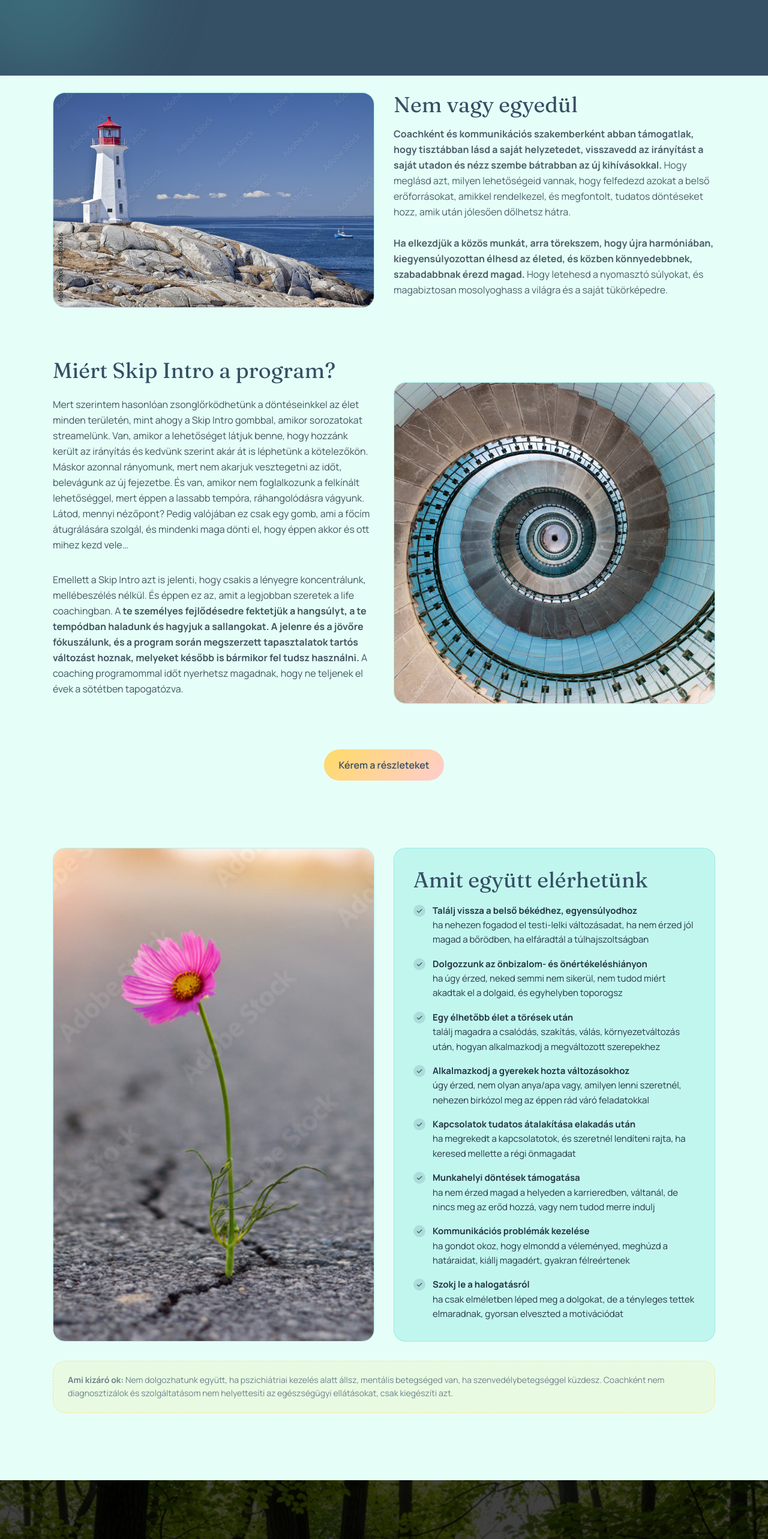
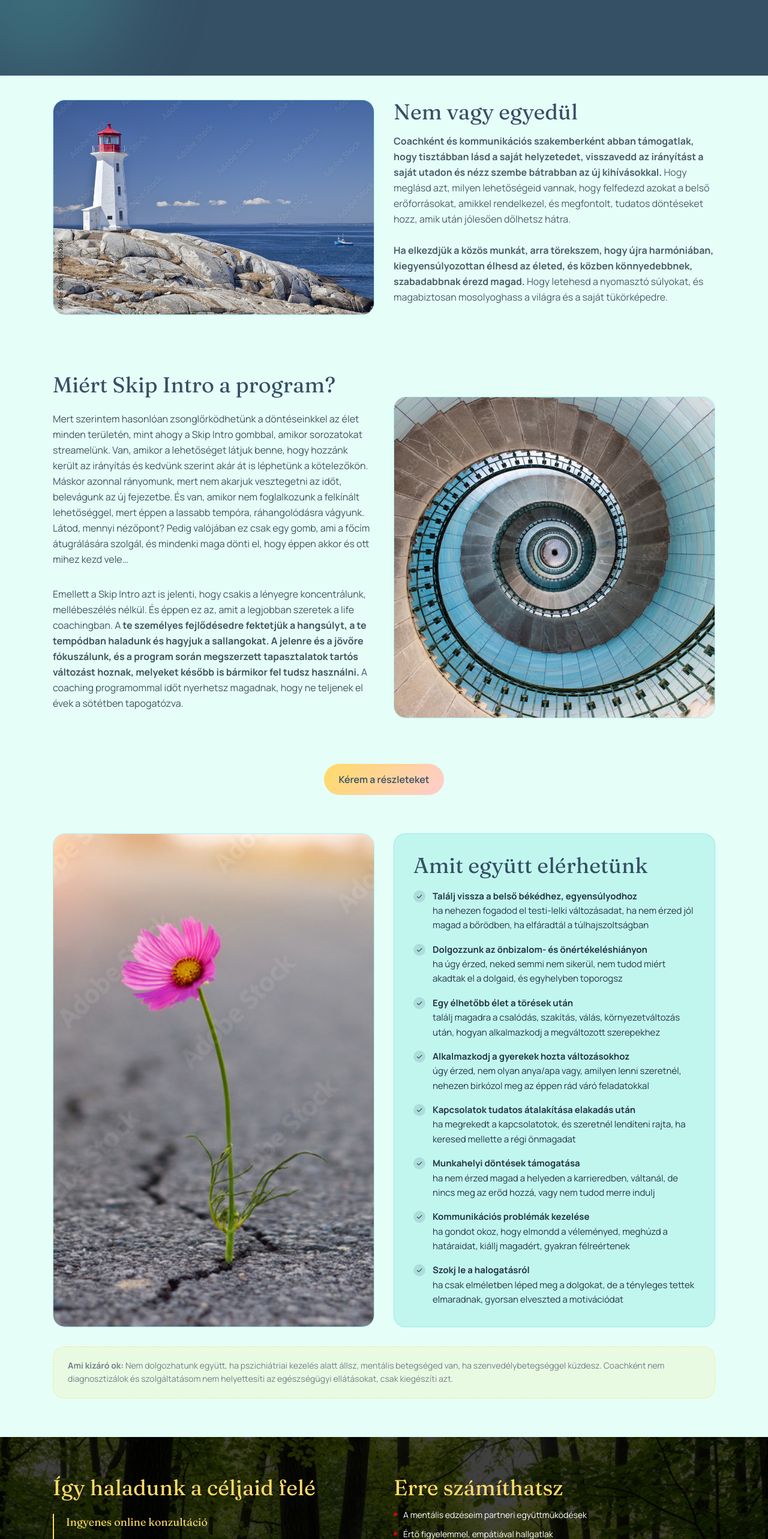
Before and after one commit to zeti1223/skipintro-coaching, a Vue app: page / in a window 1280 px wide. Shown: the part 1081-3646 px from the top of the page at 60% size. Built offline with nearby package versions, Linux system fonts and the light colour scheme.

Commit message:
smaller gap

```diff
--- a/src/components/AboutSection.vue
+++ b/src/components/AboutSection.vue
@@ -4,7 +4,7 @@
 </script>
 
 <template>
-  <section id="rolam" class="relative py-20 md:py-28">
+  <section id="rolam" class="relative py-12 md:py-16">
     <div class="max-w-6xl mx-auto px-6">
       <div class="grid md:grid-cols-[minmax(0,280px)_1fr] gap-12 md:gap-16 items-start">
         <div>
--- a/src/components/ContactSection.vue
+++ b/src/components/ContactSection.vue
@@ -68,7 +68,7 @@
 </script>
 
 <template>
-  <section id="kapcsolat" class="max-w-3xl mx-auto px-6 pt-10 pb-20 md:pt-14 md:pb-28">
+  <section id="kapcsolat" class="max-w-3xl mx-auto px-6 pt-8 pb-12 md:pt-10 md:pb-16">
     <h2 class="font-display text-3xl md:text-4xl text-ink mb-4">{{ contact.title }}</h2>
     <p class="text-body/80 leading-relaxed mb-10 max-w-xl">{{ contact.intro }}</p>
 
--- a/src/components/FaqSection.vue
+++ b/src/components/FaqSection.vue
@@ -10,7 +10,7 @@
 </script>
 
 <template>
-  <section id="gyik" class="relative pt-20 pb-10 md:pt-28 md:pb-14">
+  <section id="gyik" class="relative pt-12 pb-8 md:pt-16 md:pb-10">
     <div class="max-w-3xl mx-auto px-6">
       <h2 class="font-display text-3xl md:text-4xl text-ink mb-10">{{ faq.title }}</h2>
 
--- a/src/components/NotAloneSection.vue
+++ b/src/components/NotAloneSection.vue
@@ -3,7 +3,7 @@
 </script>
 
 <template>
-  <section id="kiknek" class="relative py-5 md:py-7">
+  <section id="kiknek" class="relative py-8 md:py-10">
     <div class="max-w-6xl mx-auto px-6">
       <div class="grid md:grid-cols-2 gap-8 items-start mb-14">
         <div v-if="notAlone.image" class="rounded-card overflow-hidden border border-aqua/40">
--- a/src/components/PricingSection.vue
+++ b/src/components/PricingSection.vue
@@ -3,7 +3,7 @@
 </script>
 
 <template>
-  <section id="szolgaltatasok" class="relative bg-ink text-paper py-20 md:py-28">
+  <section id="szolgaltatasok" class="relative bg-ink text-paper py-12 md:py-16">
     <div class="max-w-6xl mx-auto px-6">
       <div class="md:max-w-2xl mb-4">
         <h2 class="font-display text-3xl md:text-4xl mb-4">{{ pricing.title }}</h2>
--- a/src/components/ProcessSection.vue
+++ b/src/components/ProcessSection.vue
@@ -3,7 +3,7 @@
 </script>
 
 <template>
-  <section id="process" class="relative py-20 md:py-28">
+  <section id="process" class="relative py-12 md:py-16">
     <div class="absolute inset-0 z-0">
       <img
         src="/Prev/AdobeStock_1760337244_Preview.jpeg"
--- a/src/components/SupportSection.vue
+++ b/src/components/SupportSection.vue
@@ -3,7 +3,7 @@
 </script>
 
 <template>
-  <section id="support" class="relative py-20 md:py-28">
+  <section id="support" class="relative py-12 md:py-16">
     <div class="max-w-6xl mx-auto px-6">
       <div class="grid md:grid-cols-2 gap-8 items-stretch">
         <div v-if="support.sidebarImage" class="rounded-card overflow-hidden border border-aqua/40">
```
